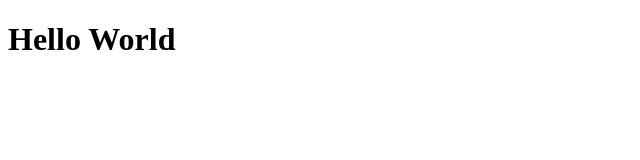
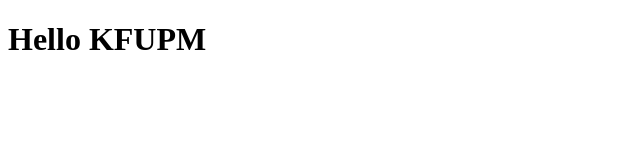
Before and after one commit to HassanAlsadah/hello-antigravity, a plain HTML site: page index.html in a window 1280 px wide. Shown: the whole page, without its empty margins (0-640 px from the left). Drawn offline with Linux system fonts and the light colour scheme.

Commit message:
Update hello program with new features

```diff
--- a/index.html
+++ b/index.html
@@ -6,7 +6,7 @@
     <title>Document</title>
 </head>
 <body>
-    <h1>Hello World</h1>
+    <h1>Hello KFUPM</h1>
 
 
 </body>
```
